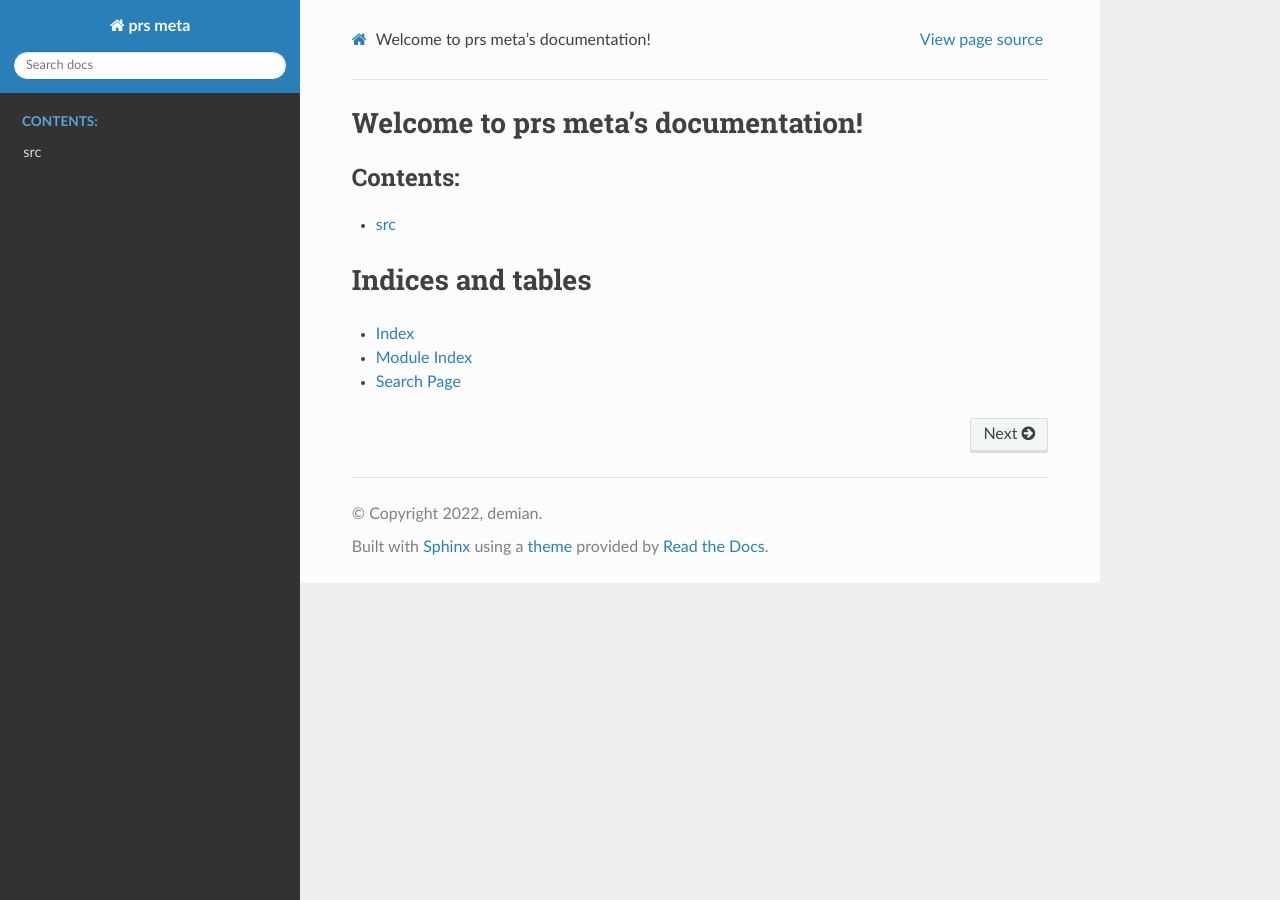
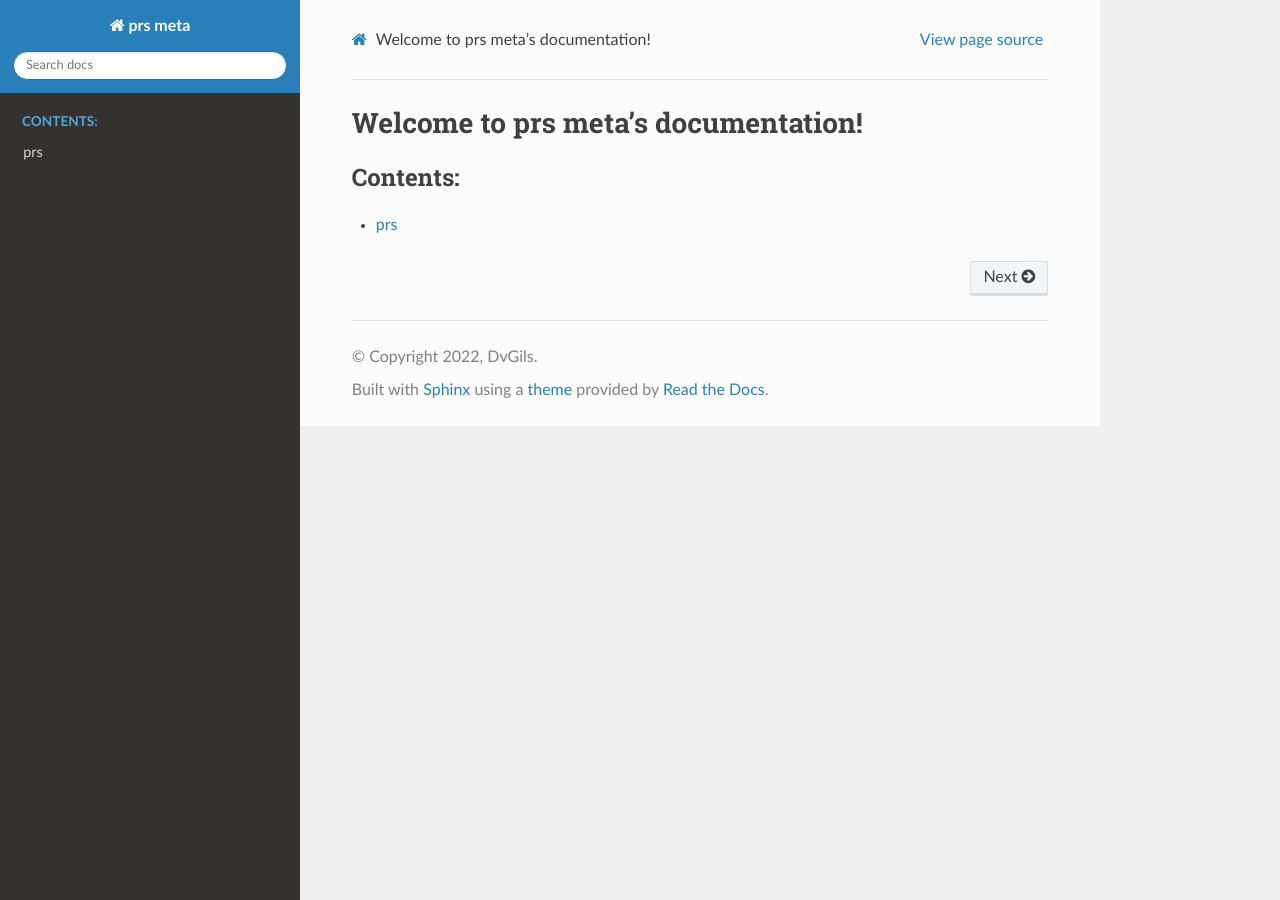
Before and after one commit to DvGils/prs-meta, a Sphinx documentation site: the page built from docs/index.rst, in a window 1280 px wide. Built offline with Sphinx 7.4.7 and the Read the Docs theme 2.0.0, drawn with Linux system fonts in a browser that asks for light colours.

Commit message:
read the docs update

```diff
--- a/docs/_sources/modules.rst.txt
+++ b/docs/_sources/modules.rst.txt
@@ -1,7 +1,7 @@
-src
+prs
 ===
 
 .. toctree::
    :maxdepth: 1
 
-   src
+   prs
--- a/docs/conf.py
+++ b/docs/conf.py
@@ -12,8 +12,8 @@ sys.path.insert(0, os.path.abspath('..'))
 # https://www.sphinx-doc.org/en/master/usage/configuration.html#project-information
 
 project = 'prs meta'
-copyright = '2022, demian'
-author = 'demian'
+copyright = '2022, DvGils'
+author = 'DvGils'
 release = '0.0.1'
 
 # -- General configuration ---------------------------------------------------
--- a/docs/index.rst
+++ b/docs/index.rst
@@ -11,10 +11,3 @@ Welcome to prs meta's documentation!
    :caption: Contents:
 
    modules
-
-Indices and tables
-==================
-
-* :ref:`genindex`
-* :ref:`modindex`
-* :ref:`search`
--- a/docs/modules.rst
+++ b/docs/modules.rst
@@ -1,7 +1,7 @@
-src
+prs
 ===
 
 .. toctree::
    :maxdepth: 1
 
-   src
+   prs
```
Also changed, not shown: docs/_sources/index.rst.txt (+0 -7 lines), docs/_sources/prs.rst.txt (added, +8 -0 lines), docs/_sources/src.rst.txt (deleted, +0 -8 lines), docs/prs.rst (added, +8 -0 lines), docs/src.rst (deleted, +0 -8 lines).
